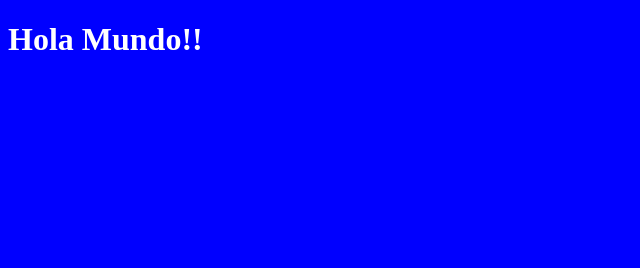
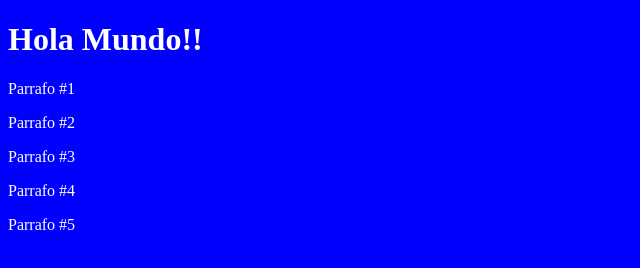
Before and after one commit to paulosernamx/cursoCrehana, a plain HTML site: page index.html in a window 1280 px wide. Shown: the whole page, without its empty margins (0-640 px from the left). Drawn offline with Linux system fonts and the light colour scheme.

Commit message:
Se agregaron nuevos parrafos

```diff
--- a/index.html
+++ b/index.html
@@ -8,5 +8,16 @@
 </head>
 <body>
 	<h1>Hola Mundo!!</h1>
+
+	<!--Nuevos parrafos del proyecto-->
+	<p>Parrafo #1</p>
+
+	<p>Parrafo #2</p>
+
+	<p>Parrafo #3</p>
+
+	<p>Parrafo #4</p>
+
+	<p>Parrafo #5</p>
 </body>
 </html>
```
